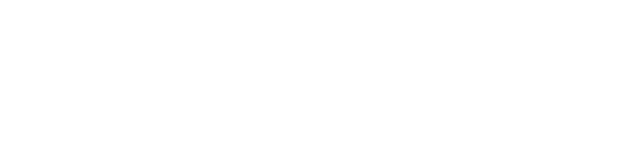
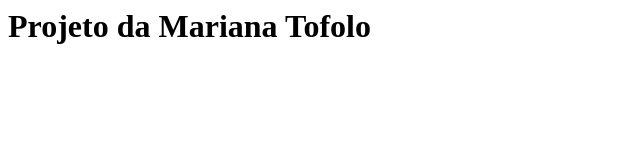
Before and after one commit to matofolo/curso-git, a plain HTML site: page index.html in a window 1280 px wide. Shown: the whole page, without its empty margins (0-640 px from the left). Drawn offline with Linux system fonts and the light colour scheme.

Commit message:
Título da Página

```diff
--- a/index.html
+++ b/index.html
@@ -2,5 +2,6 @@
     <head>
     </head>
     <body>
+        <h1>Projeto da Mariana Tofolo</h1>
     </body>
 </body>
```
